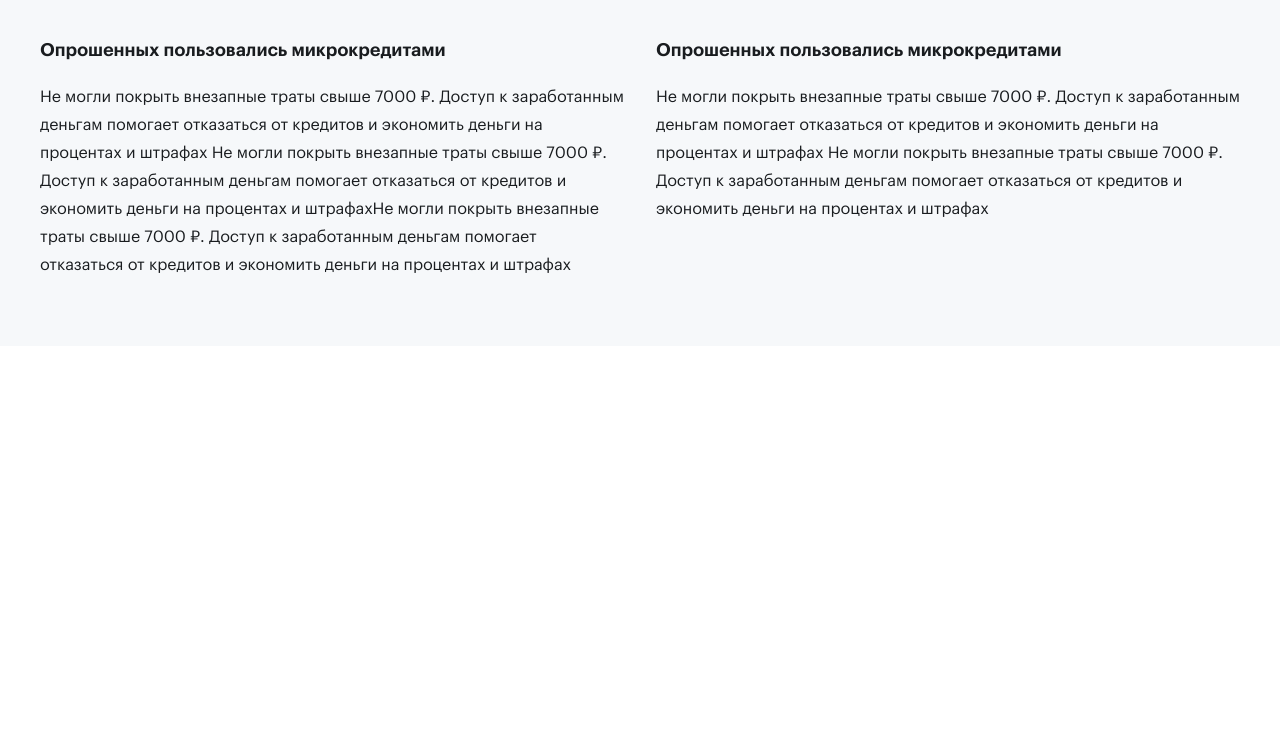
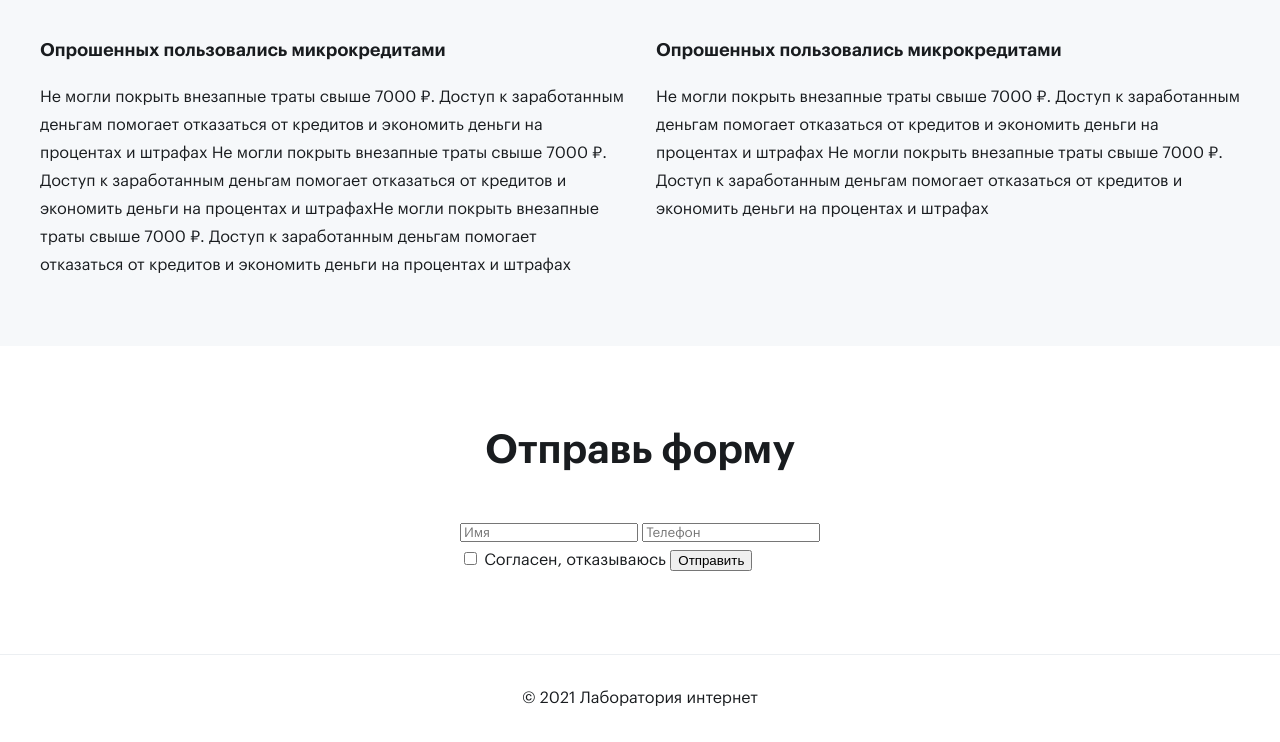
Before and after one commit to shapenkova/TestLab, a website: page src/html/index.html in a window 1280 px wide. Shown: the part 3293-4035 px from the top of the page. Before the commit the page ends 3639 px from the top, so only its background shows below. Drawn offline with nearby package versions, Linux system fonts and the light colour scheme; files that its build step writes are made by us from their sources; files whose address does not match are found by name.

Commit message:
make a form

```diff
--- a/src/html/blocks/page-footer.html
+++ b/src/html/blocks/page-footer.html
@@ -0,0 +1,58 @@
+<section class="page-footer">
+    <div class="page-footer__container">
+        <h2 class="page-footer__title">Отправь форму</h2>
+        <div class="page-footer__form">
+            <form
+                action="https://jsonplaceholder.typicode.com/posts"
+                class="page-footer__submit-form submit-form form"
+                id="#js-submitFrom"
+            >
+                <div class="form__group form__group--w50">
+                    <label class="field form__field">
+                    <input
+                        type="text"
+                        placeholder="Имя"
+                        name="name"
+                        class="field__input"
+                        required
+                        id="js-submitName"
+                    >
+                    </label>
+                    <label class="field form__field">
+                        <input
+                        type="tel"
+                        placeholder="Телефон"
+                        name="page-header__nav-toggle"
+                        class="field__input"
+                        required
+                        id="js-submitTel"
+                        >
+                    </label>
+                </div>
+
+                <div class="form__check-list">
+                    <label class="form__check">
+                        <input
+                            id="form__check"
+                            type="checkbox"
+                            name="agree"
+                            class=" form__check-input"
+                            required
+                        />
+                        <span class="form__check-mark"></span>
+                        <span class="form__check-label form__check-labs">
+                            Согласен, отказываюсь
+                        </span>
+                    </label>
+
+                    <button class="field__button" type="submit">Отправить</button>
+                </div>
+
+            </form>
+        </div>
+
+        <div class="page-footer__vault-copy">
+            <p class="footer__vault-copy-text">&copy; 2021 Лаборатория интернет</p>
+        </div>
+    </div>
+</section>
--- a/src/styles/blocks/page-footer.less
+++ b/src/styles/blocks/page-footer.less
@@ -0,0 +1,36 @@
+.page-footer {
+    position: relative;
+    box-sizing: border-box;
+    &__container {
+        position: relative;
+        box-sizing: border-box;
+        display: flex;
+        align-items: center;
+        flex-direction: column;
+        width: 100%;
+        margin: 0 auto;
+        padding-top: 80px;
+        overflow: hidden;
+    }
+    &__title {
+        margin: 0;
+        color: @black;
+        font-family: @font2;
+        font-size: 40px;
+        font-weight: @font_weight2;
+        line-height: 1.2;
+        text-align: center;
+    }
+    &__vault-copy {
+        box-sizing: border-box;
+        display: flex;
+        justify-content: center;
+        align-items: center;
+        width: 100%;
+        height: 88px;
+        border-top: 1px solid @light-gray;
+    }
+    &__form {
+        margin: 44px 0 80px;
+    }
+}
--- a/src/styles/styles.less
+++ b/src/styles/styles.less
@@ -3,7 +3,6 @@
 @import "global/fonts.less";
 @import "vendor/swiper.less";
 @import "vendor/swiper_theme.less";
-
 @import "blocks/info-card.less";
 @import "blocks/poster.less";
 @import "blocks/page-header.less";
```
